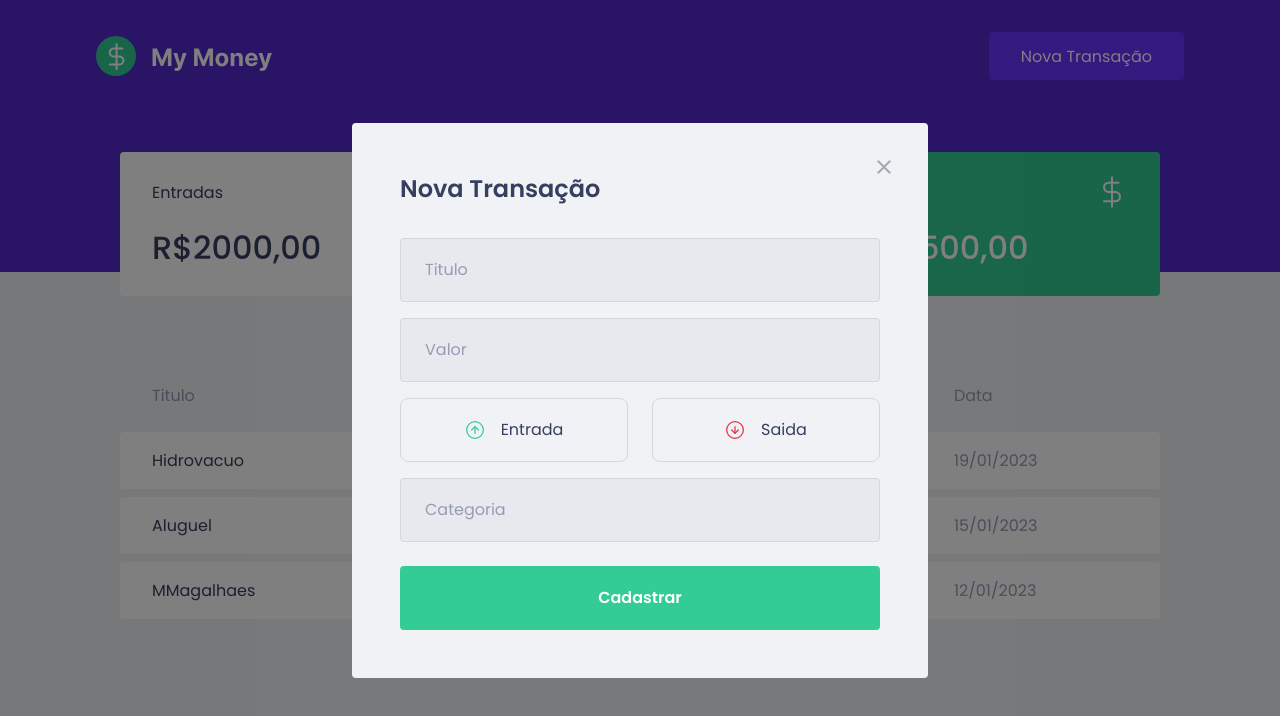
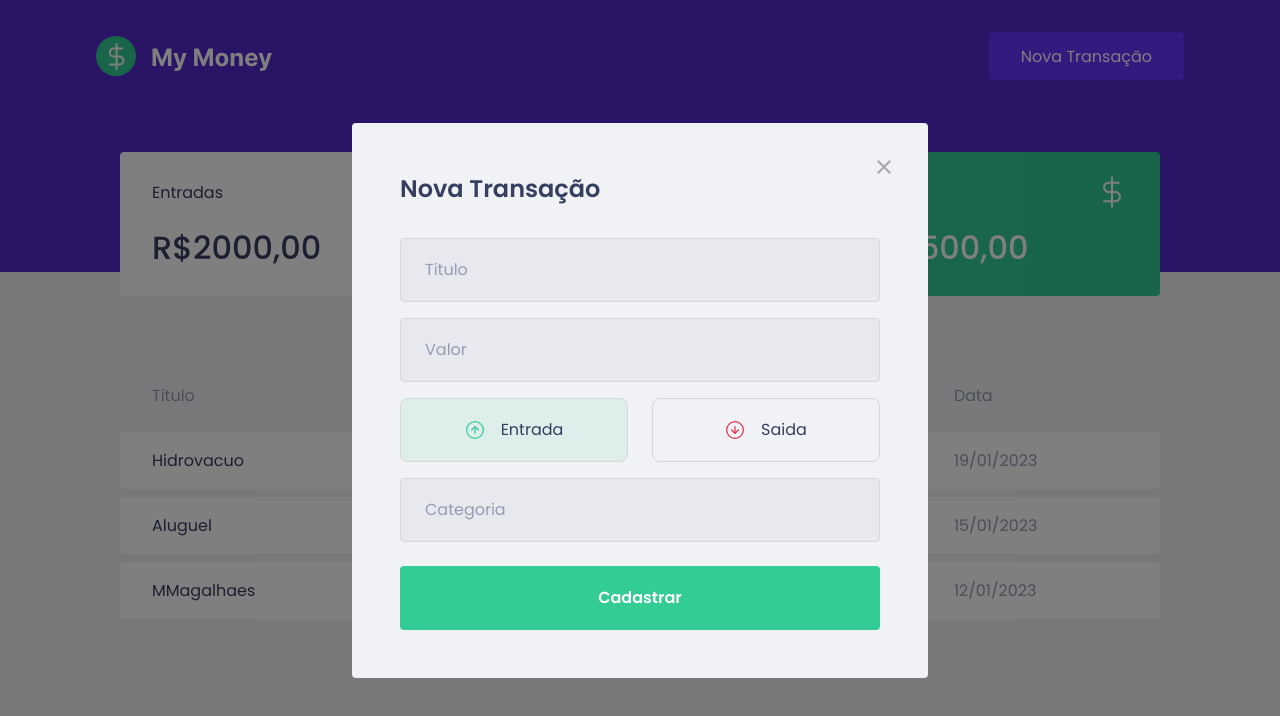
Before and after one commit to Zilla3k/mymoneyapp, a React (Create React App) app: page / in a window 1280 px wide. Both pictures are taken after a click on the button "Nova Transação". Shown: the top 716 px of the page. Built offline with nearby package versions, Linux system fonts and the light colour scheme; no server answers; what miragejs would draw is missing.

Commit message:
js-btn-form

```diff
--- a/src/components/NewTransactionModal/index.tsx
+++ b/src/components/NewTransactionModal/index.tsx
@@ -2,7 +2,8 @@
 import closeImg from '../../assets/fecharbtn.svg'
 import entradasImg from '../../assets/entradas.svg'
 import saidasImg from '../../assets/saidas.svg'
-import { Container, TransactionTypeContainer } from './styles';
+import { Container, RadioBox, TransactionTypeContainer } from './styles';
+import { useState } from 'react';
 
 interface NewTransactionModalProps {
   isOpen: boolean;
@@ -10,6 +11,11 @@
 }
 
 export function NewTransactionModal({isOpen, onRequestClose}: NewTransactionModalProps){
+
+  const [type, setType] = useState('deposit')
+
+
+
   return(
     <Modal
       isOpen={isOpen}
@@ -38,16 +44,24 @@
           />
 
           <TransactionTypeContainer>
-            <button
-              type='button'>
+            <RadioBox
+              type='button'
+              onClick={()=>{setType('deposit');}}
+              isActive={type === 'deposit'}
+              activeColor="green"
+              >
                 <img src={entradasImg} alt="entrada" />
                 <span>Entrada</span>
-            </button>
-            <button
-              type='button'>
+            </RadioBox>
+            <RadioBox
+              type='button'
+              onClick={()=>{setType('withdraw');}}
+              isActive={type === 'withdraw'}
+              activeColor="red"
+              >
                 <img src={saidasImg} alt="entrada" />
                 <span>Saida</span>
-            </button>
+            </RadioBox>
           </TransactionTypeContainer>
 
 
--- a/src/components/NewTransactionModal/styles.ts
+++ b/src/components/NewTransactionModal/styles.ts
@@ -1,5 +1,5 @@
 import styled from "styled-components";
-import { darken } from 'polished'
+import { darken, transparentize } from 'polished'
 
 export const Container = styled.form`
   h2{
@@ -54,11 +54,30 @@
   grid-template-columns: 1fr 1fr;
   gap: 1.5rem;
 
-  button {
+
+`
+
+interface RadioBoxProps {
+  isActive: boolean;
+  activeColor: 'green' | 'red'
+}
+
+const colors = {
+  green: '#33CC95',
+  red: '#E52E4D'
+}
+
+export const RadioBox = styled.button<RadioBoxProps>`
     height: 4rem;
     border: 1px solid #d7d7d7;
     border-radius: 0.5rem;
-    background: transparent;
+
+    background: ${(props) =>
+      props.isActive
+      ? transparentize(0.9, colors[props.activeColor])
+      : 'transparent'
+    };
+
     display:flex;
     align-items:center;
     justify-content:center;
@@ -80,5 +99,4 @@
       font-size: 1rem;
       color: var(--text-title)
     }
-  }
 `
```
